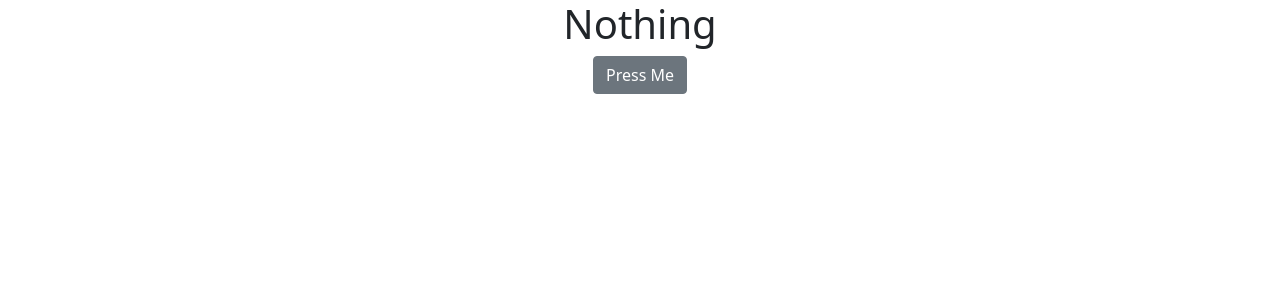
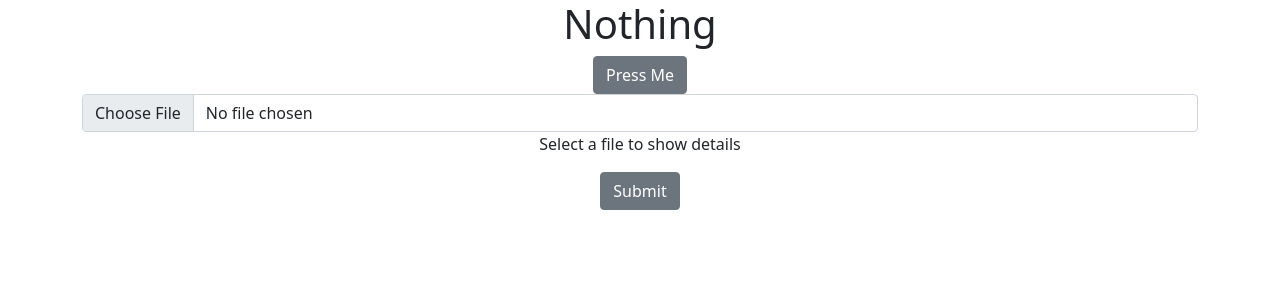
Before and after one commit to adaeo/dashboard, a React (Create React App) app: page / in a window 1280 px wide. Shown: the top 300 px of the page. Built offline with nearby package versions, Linux system fonts and the light colour scheme.

Commit message:
Add file upload method

```diff
--- a/package.json
+++ b/package.json
@@ -7,6 +7,7 @@
     "@testing-library/jest-dom": "^5.16.4",
     "@testing-library/react": "^13.3.0",
     "@testing-library/user-event": "^13.5.0",
+    "axios": "^0.27.2",
     "bootstrap": "^5.1.3",
     "react": "^18.2.0",
     "react-dom": "^18.2.0",
--- a/src/routes/Home.js
+++ b/src/routes/Home.js
@@ -1,5 +1,5 @@
 import { useState } from "react";
-import { Button, Container } from "reactstrap";
+import { Button, Container, Input } from "reactstrap";
 
 export default function Home(props) {
   const url = "https://adaeo-server.herokuapp.com/devtest";
@@ -20,6 +20,32 @@ export default function Home(props) {
     }
   }
 
+  const [selectedFile, setSelectedFile] = useState();
+  const [isSelected, setIsSelected] = useState(false);
+
+  const changeHandler = (event) => {
+    setSelectedFile(event.target.files[0]);
+    setIsSelected(true);
+  };
+
+  const handleSubmission = () => {
+    const formData = new FormData();
+
+    formData.append("file", selectedFile);
+
+    fetch("https://adaeo-server.herokuapp.com/devtest/upload", {
+      method: "POST",
+      body: formData,
+    })
+      .then((response) => response.json())
+      .then((result) => {
+        console.log("Success:", result);
+      })
+      .catch((error) => {
+        console.error("Error:", error);
+      });
+  };
+
   return (
     <main>
       <Container>
@@ -32,6 +58,27 @@ export default function Home(props) {
           Press Me
         </Button>
       </Container>
+      <Container>
+        <div>
+          <Input type="file" name="file" onChange={changeHandler} />
+          {isSelected ? (
+            <div>
+              <p>Filename: {selectedFile.name}</p>
+              <p>Filetype: {selectedFile.type}</p>
+              <p>Size in bytes: {selectedFile.size}</p>
+              <p>
+                lastModifiedDate:{" "}
+                {selectedFile.lastModifiedDate.toLocaleDateString()}
+              </p>
+            </div>
+          ) : (
+            <p>Select a file to show details</p>
+          )}
+          <div>
+            <Button onClick={handleSubmission}>Submit</Button>
+          </div>
+        </div>
+      </Container>
     </main>
   );
 }
```
Also changed, not shown: 1 other file (tests, documents, lock files or other folders).
